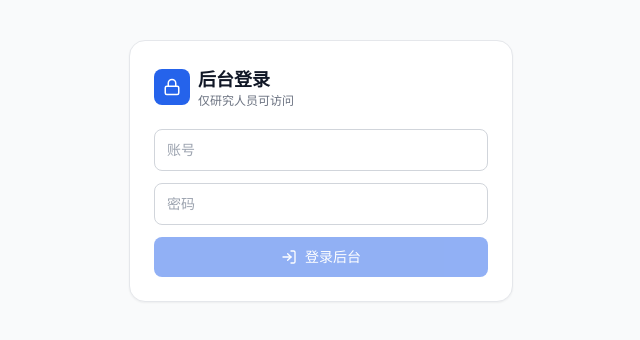
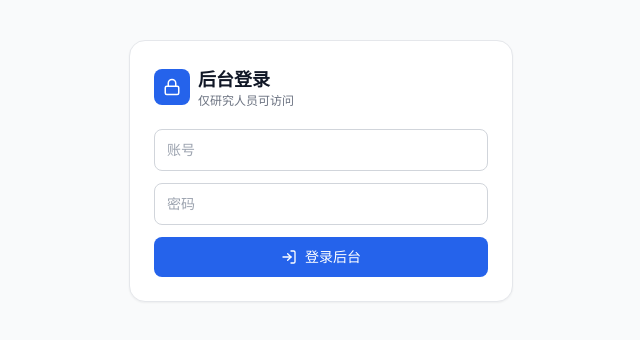
Before and after one commit to yh0125/RCT, a Next.js app in the folder web/: page /admin-login in a window 1280 px wide. Shown: the top 340 px of the page, without its empty margins (319-959 px from the left). Built offline with nearby package versions, Linux system fonts and the light colour scheme.

Commit message:
fix admin login form autofill submit

```diff
--- a/web/src/app/admin-login/page.tsx
+++ b/web/src/app/admin-login/page.tsx
@@ -11,15 +11,15 @@ export default function AdminLoginPage() {
   const [loading, setLoading] = useState(false);
   const [error, setError] = useState("");
 
-  const handleLogin = async () => {
-    if (!username.trim() || !password) return;
+  const handleLogin = async (u: string, p: string) => {
+    if (!u.trim() || !p) return;
     setLoading(true);
     setError("");
     try {
       const res = await fetch("/api/admin/login", {
         method: "POST",
         headers: { "Content-Type": "application/json" },
-        body: JSON.stringify({ username: username.trim(), password }),
+        body: JSON.stringify({ username: u.trim(), password: p }),
       });
       const data = await res.json();
       if (!res.ok) {
@@ -35,6 +35,16 @@ export default function AdminLoginPage() {
     }
   };
 
+  const onSubmit = async (e: React.FormEvent<HTMLFormElement>) => {
+    e.preventDefault();
+    const fd = new FormData(e.currentTarget);
+    const u = String(fd.get("username") ?? "").trim();
+    const p = String(fd.get("password") ?? "");
+    setUsername(u);
+    setPassword(p);
+    await handleLogin(u, p);
+  };
+
   return (
     <div className="min-h-screen bg-gray-50 px-4 py-10">
       <div className="mx-auto w-full max-w-sm rounded-2xl border border-gray-200 bg-white p-6 shadow-sm">
@@ -48,10 +58,11 @@ export default function AdminLoginPage() {
           </div>
         </div>
 
-        <div className="space-y-3">
+        <form className="space-y-3" onSubmit={onSubmit}>
           <input
             className="input-field"
             placeholder="账号"
+            name="username"
             value={username}
             onChange={(e) => setUsername(e.target.value)}
             autoComplete="username"
@@ -60,23 +71,21 @@ export default function AdminLoginPage() {
             className="input-field"
             placeholder="密码"
             type="password"
+            name="password"
             value={password}
             onChange={(e) => setPassword(e.target.value)}
             autoComplete="current-password"
-            onKeyDown={(e) => {
-              if (e.key === "Enter") handleLogin();
-            }}
           />
           {error && <p className="text-sm text-red-600">{error}</p>}
           <button
-            onClick={handleLogin}
-            disabled={loading || !username.trim() || !password}
+            type="submit"
+            disabled={loading}
             className="btn-primary w-full gap-2"
           >
             {loading ? <Loader2 size={16} className="animate-spin" /> : <LogIn size={16} />}
             登录后台
           </button>
-        </div>
+        </form>
       </div>
     </div>
   );
```
